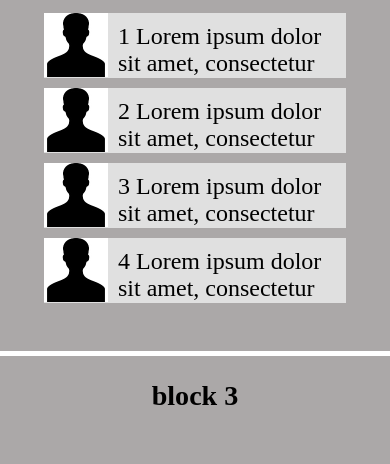
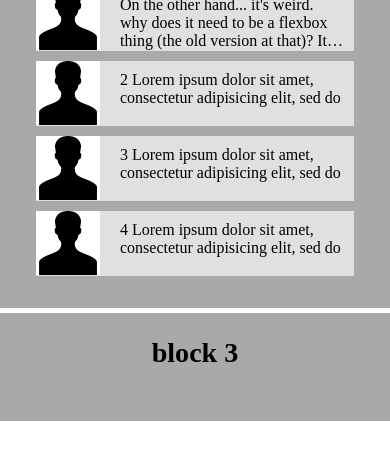
Before and after one commit to litichevskiy/maket, a plain HTML site: page index.html in a window 390 px wide. Shown: the part 673-1137 px from the top of the page. After the commit the page ends 1099 px from the top, so only its background shows below. Drawn offline with Linux system fonts and the light colour scheme.

Commit message:
+ многоточие для chrome

```diff
--- a/css/block_two.css
+++ b/css/block_two.css
@@ -30,4 +30,11 @@
 }
 .descriptionProfile{
 	padding: 10px;
+	display: -webkit-box;
+    -webkit-line-clamp: 3;
+    -webkit-box-orient: vertical;
+    overflow: hidden;
+    text-overflow: ellipsis;
+    height:60px
+
 }
--- a/css/index.css
+++ b/css/index.css
@@ -33,3 +33,10 @@ main,aside{
 	height:100%;
 	overflow: hidden;
 }
+.AFTER:after{
+	content : "...";
+	position: absolute;
+	right: 0;
+	bottom: 0;
+	color:red;
+}
--- a/css/styles_for_small_devices.css
+++ b/css/styles_for_small_devices.css
@@ -20,6 +20,7 @@
 		position : static;
 		margin-top : 5px;
 		margin-left:0;
+		margin-bottom: 5px;
 		box-sizing : border-box;
 		font-size : 1.5em;
 		width : inherit;
@@ -30,7 +31,6 @@
 		margin-top :5px;
 		margin-left:0;
 		box-sizing : border-box;
-		font-size : 1.5em;
 		width : inherit;
 		padding : 1em;
 	}
--- a/index.html
+++ b/index.html
@@ -65,10 +65,7 @@
 					<ul class="list">
 						<li class="itemList">
 							<img class="human_profile" src="./images/human_profile.png">
-							<div class="descriptionProfile">
-								1 Lorem ipsum dolor sit amet, consectetur adipisicing elit, sed do
-								1 Lorem ipsum dolor sit amet, consectetur adipisicing elit, sed do
-								1 Lorem ipsum dolor sit amet, consectetur adipisicing elit, sed do
+							<div class="descriptionProfile"> On the other hand... it's weird. why does it need to be a flexbox thing (the old version at that)? It doesn't work without that. And it's extremely fragile. Let's say you want the module (or the paragraph) to have some padding. You can't, because the padding will expose extra lines. That's what we get with half-baked non-standardized properties.
 							</div>
 						</li>
 						<li class="itemList">
--- a/javascript/index.js
+++ b/javascript/index.js
@@ -1,25 +1,12 @@
 (function(){
 
 	const
-		CLASS_NAME = 'itemList',
-		MAX_DESCRIPTION_LENGTH = 100;
+		CLASS_NAME = 'itemList';
 
 	var humanList = document.querySelector('.list');
 
 		humanList.addEventListener('click', changeClass );
 
-		window.onload = function (){
-			var humanProfile =  document.querySelectorAll('.descriptionProfile');
-
-			humanProfile.forEach = [].forEach;
-
-			humanProfile.forEach(function(item){
-
-				if (item.innerHTML.length > MAX_DESCRIPTION_LENGTH ) {
-
-				}
-			})
-		};
 
 		function changeClass ( event ) {
 			var target = event.target;
```
